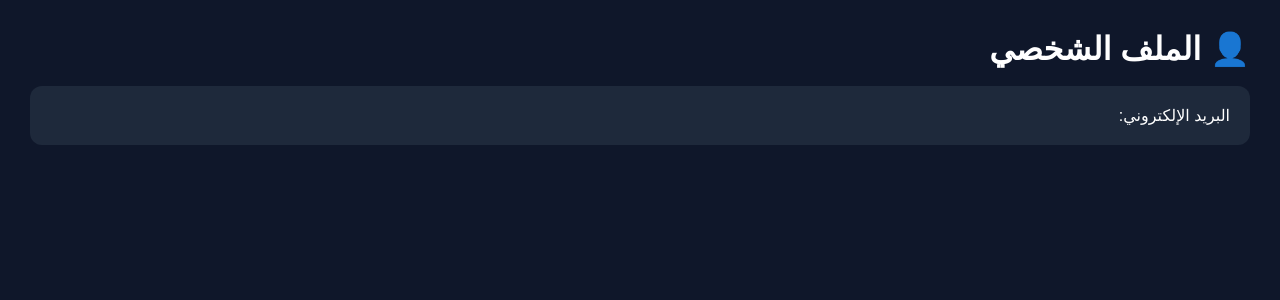
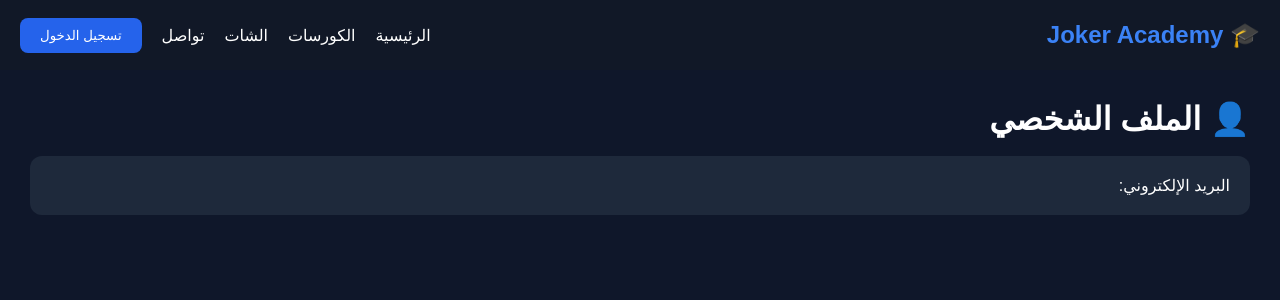
Before and after one commit to mohamedeljoker-ss7/mohamed-el-joker, a Next.js app: page /app/profile in a window 1280 px wide. Shown: the top 300 px of the page. Built offline with nearby package versions, Linux system fonts and the light colour scheme.

Commit message:
Integrate Navbar and style body in layout
Added Navbar component and updated body styles.

```diff
--- a/app/layout.tsx
+++ b/app/layout.tsx
@@ -1,4 +1,5 @@
 import "./globals.css";
+import Navbar from "@/components/Navbar";
 
 export const metadata = {
   title: "Joker Academy",
@@ -12,7 +13,16 @@
 }) {
   return (
     <html lang="ar" dir="rtl">
-      <body>{children}</body>
+      <body
+        style={{
+          margin: 0,
+          background: "#0f172a",
+          color: "#fff",
+        }}
+      >
+        <Navbar />
+        {children}
+      </body>
     </html>
   );
 }
```
